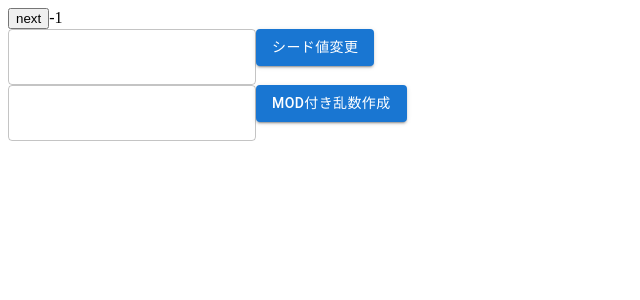
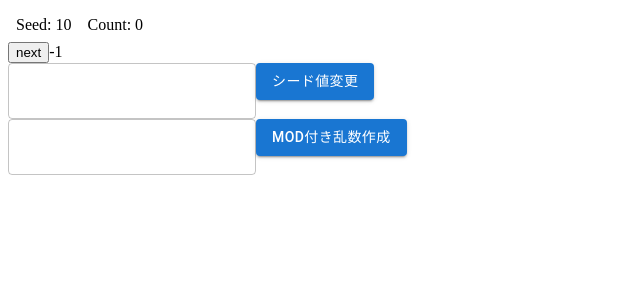
Before and after one commit to chomonolis/srd, a React (Create React App) app: page / in a window 1280 px wide. Shown: the top 300 px of the page, without its empty margins (0-640 px from the left). Built offline with nearby package versions, Linux system fonts and the light colour scheme.

Commit message:
OutputRandに連結

```diff
--- a/src/component/OutputRand.tsx
+++ b/src/component/OutputRand.tsx
@@ -3,6 +3,7 @@ import { useState } from 'react';
 import XORShift from '../class/XORShift';
 import SeedInput from './SeedInput';
 import OutputModRand from './setMod';
+import XorsInfo from './XorsInfo';
 
 const OutputRand = () => {
   const [xors, setXors] = useState<XORShift>(new XORShift(10));
@@ -17,6 +18,7 @@ const OutputRand = () => {
 
   return (
     <>
+      <XorsInfo xors={xors} />
       <button onClick={onClick}>next</button>
       {printNumber}
       <SeedInput setXors={setXors} />
```
